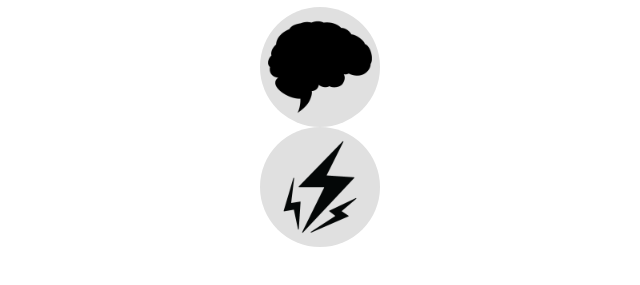
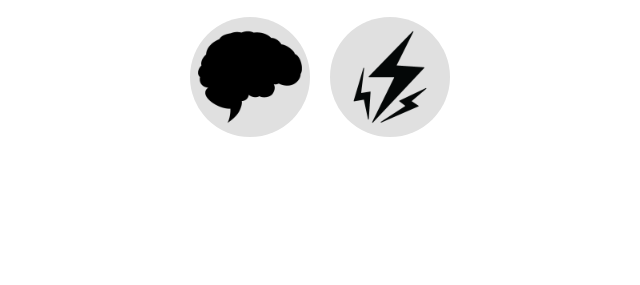
Before and after one commit to SantoGM/gh-hand-mgr, a React app: page / in a window 1280 px wide. Shown: the part 141-426 px from the top of the page, without its empty margins (320-960 px from the left). Built offline with nearby package versions, Linux system fonts and the light colour scheme.

Commit message:
Fixing class bar display issues

```diff
--- a/src/components/App.js
+++ b/src/components/App.js
@@ -31,10 +31,18 @@ class App extends Component {
       <div>
         <div>
           <h1>Gloomhaven Hand Manager</h1>
-          <div>
+          <div className="classBar">
             {CLASSES.map((CLASS) => (
-              <div key={CLASS.id}>
-                <Class class={CLASS} setSelectedClass={this.setSelectedClass} />
+              <div className="classBar-element" key={CLASS.id}>
+                <Class
+                  class={CLASS}
+                  setSelectedClass={this.setSelectedClass}
+                  selectedClassId={
+                    this.state.selectedClass == null
+                      ? 0
+                      : this.state.selectedClass.id
+                  }
+                />
               </div>
             ))}
           </div>
--- a/src/components/Class.js
+++ b/src/components/Class.js
@@ -1,5 +1,4 @@
 import React, { Component } from "react";
-import { render } from "react-dom";
 
 class Class extends Component {
   state = { isClassSelected: false };
@@ -11,11 +10,12 @@ class Class extends Component {
 
   render() {
     const { id, portrait, icon, className } = this.props.class;
+    const { selectedClassId } = this.props;
     return (
       <div key={id} onClick={this.setSelectedClass}>
         <img
           className="class-image"
-          src={this.state.isClassSelected ? portrait : icon}
+          src={id == selectedClassId ? portrait : icon}
           alt={className}
         />
       </div>
--- a/src/data/lightnings.js
+++ b/src/data/lightnings.js
@@ -47,14 +47,14 @@ import bkL802 from "../assets/cards/berserker/vengeful_barrage.png";
 import bkL901 from "../assets/cards/berserker/immortality.png";
 import bkL902 from "../assets/cards/berserker/the_maw_of_madness.png";
 
-import berserkerIcon from "../assets/classes/berserker-icon.png";
-import mindthiefPortrait from "../assets/classes/mindthief-portrait.jpg";
+import lightningsIcon from "../assets/classes/lightnings-icon.png";
+import lightningsPortrait from "../assets/classes/lightnings-portrait.jpg";
 
 const LIGHTNINGS = {
   id: 2,
   className: "Berserker",
-  icon: berserkerIcon,
-  portrait: mindthiefPortrait,
+  icon: lightningsIcon,
+  portrait: lightningsPortrait,
   handSize: 10,
   deck: [
     [
--- a/src/index.css
+++ b/src/index.css
@@ -63,3 +63,12 @@ h6 {
   gap: 4px;
   grid-auto-flow: column;
 }
+
+.classBar {
+  display: inline-block;
+}
+
+.classBar-element {
+  display: inline-block;
+  margin: 10px;
+}
```
Also changed, not shown: src/assets/classes/lightnings-icon.png (renamed from src/assets/classes/berserker-icon.png), src/assets/classes/lightnings-portrait.jpg (added).
